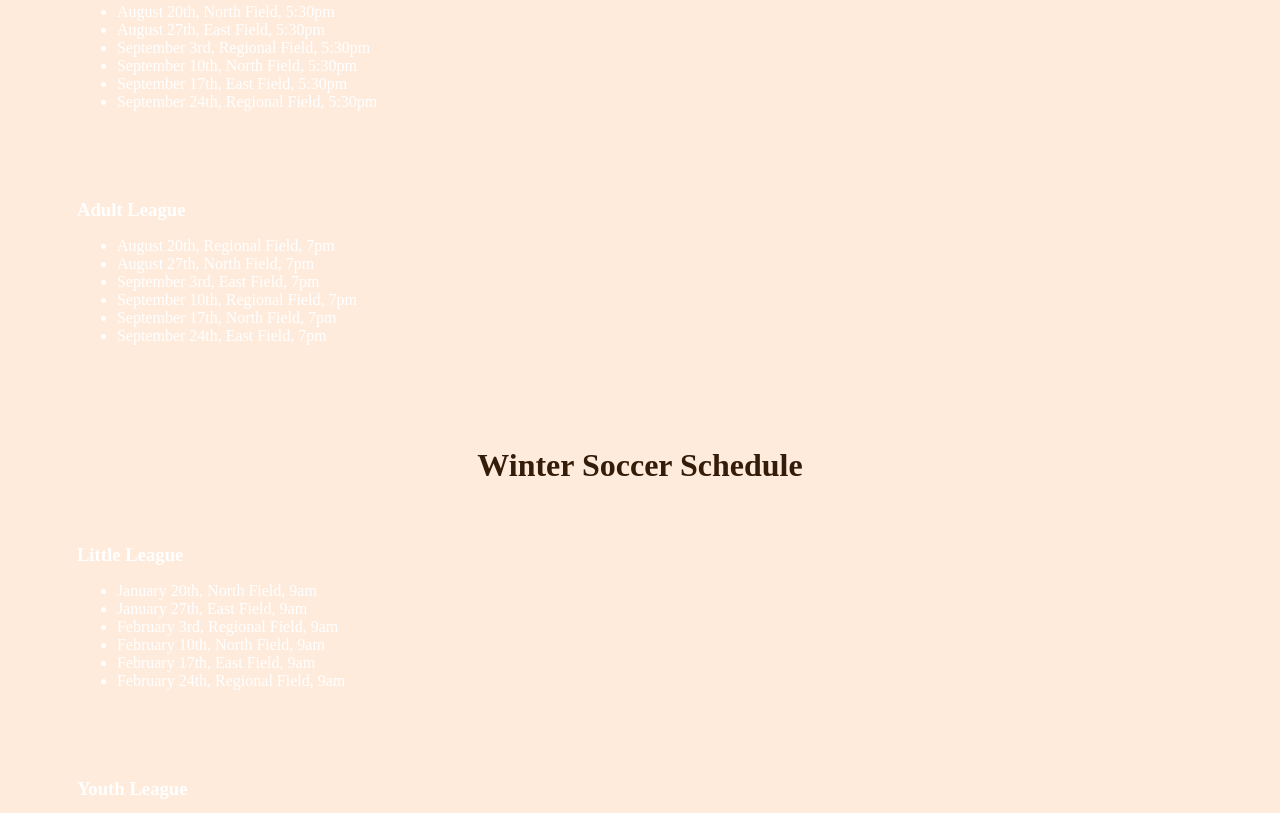
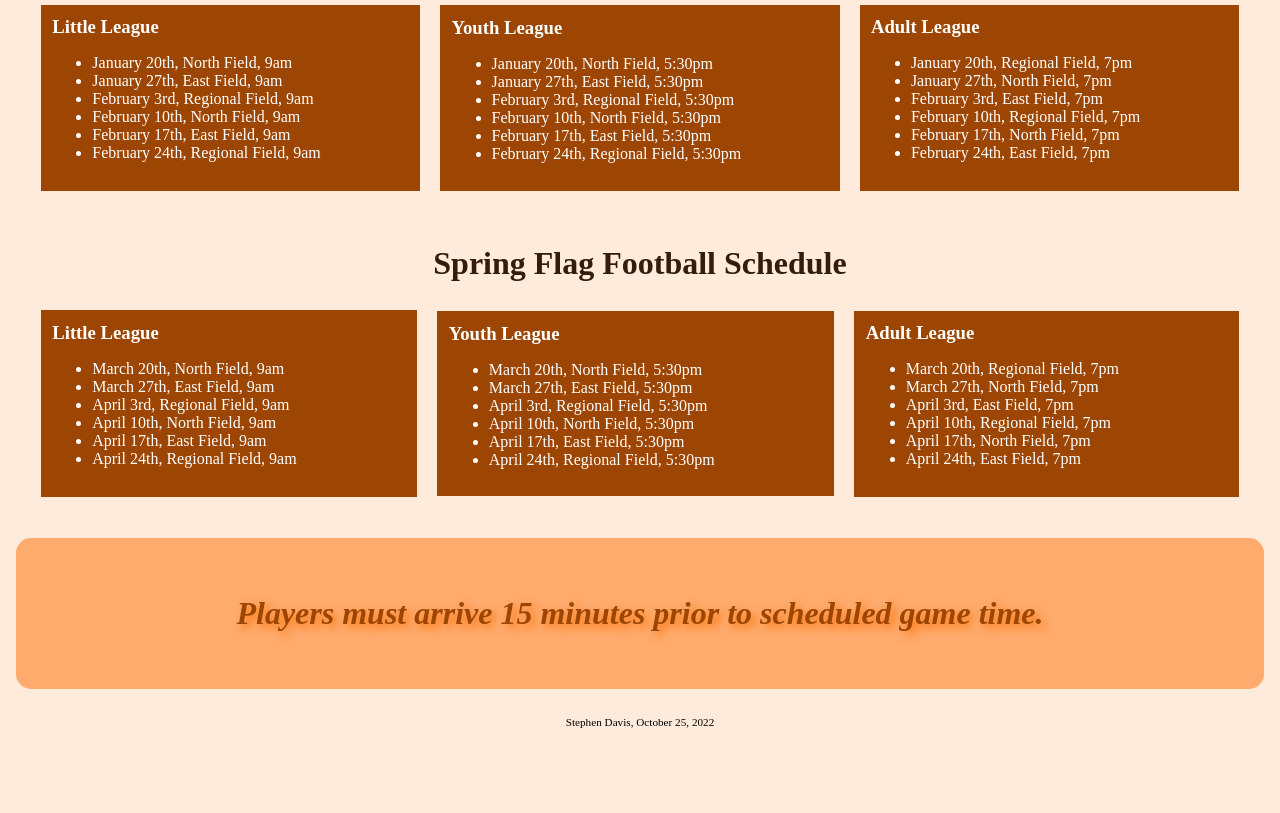
Before and after one commit to StephenADavis/Analyze-Apply-Extend-CH07, a plain HTML site: page analyze/analyze07.html in a window 1280 px wide. Shown: the part 563-1376 px from the top of the page. After the commit the page ends 1302 px from the top, so only its background shows below. Drawn offline with Linux system fonts and the light colour scheme.

Commit message:
Update styles07.css
added style rules for grid, aside, and article

```diff
--- a/analyze/css/styles07.css
+++ b/analyze/css/styles07.css
@@ -55,8 +55,10 @@ main h1 {
 }
 
 section {
+  background-color: #9d4502;
     color: #fff;
     padding: 3%;
+    margin: 1% 0%;
 }
 
 article {
@@ -73,6 +75,7 @@ aside {
     font-style: italic;
     text-align: center;
     border-radius: 15px;
+    text-shadow: 4px 4px 8px #fc7307;
 }
 
 footer {
@@ -83,5 +86,14 @@ footer {
 /* Media Query for Tablet Viewport */
 @media screen and (min-width: 700px), print {
 
+.grid {
+  display: grid;
+  grid-template-columns: auto auto auto;
+  grid-gap: 20px;
+}
+
+aside {
+  grid-column: 1 / span 3;
+}
 
 }
```
